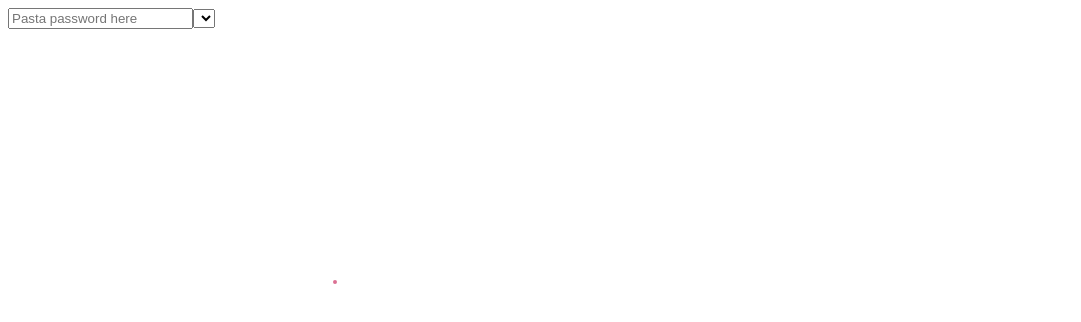
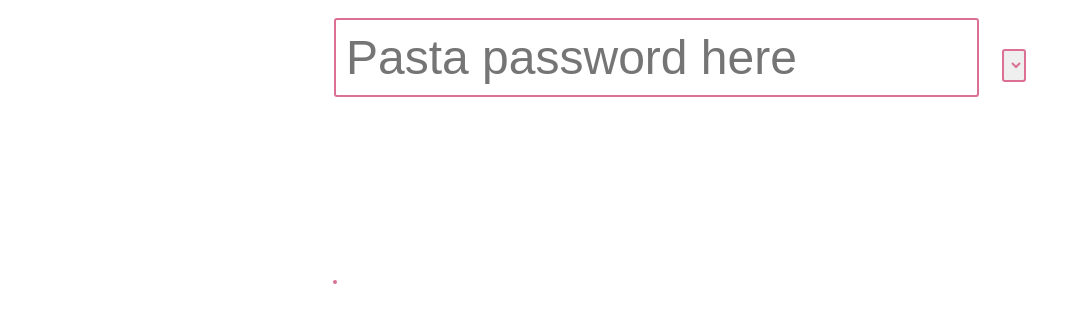
Before and after one commit to spences10/characters-from-password, a Next.js app: page / in a window 1280 px wide. Shown: the top 322 px of the page, without its empty margins (0-1081 px from the left). Built offline with nearby package versions, Linux system fonts and the light colour scheme.

Commit message:
moar styled-components

```diff
--- a/components/MainForm.js
+++ b/components/MainForm.js
@@ -1,7 +1,37 @@
 import React from 'react'
 import styled from 'styled-components'
 
+const CharacterInput = styled.input.attrs({
+  // we can define static props
+  type: 'password',
+  placeholder: 'Pasta password here',
 
+  // or we can define dynamic ones
+  margin: (props) => props.size || '10px',
+  padding: (props) => props.size || '10px'
+})`
+  color: palevioletred;
+  font-size: 3em;
+  border: 2px solid palevioletred;
+  border-radius: 3px;
+  position: relative;
+  top: 25%;
+  left: 25%;
+
+  /* here we use the dynamically computed props */
+  margin: ${(props) => props.margin};
+  padding: ${(props) => props.padding};
+`
+
+const CharacterSelect = styled.select`
+  color: palevioletred;
+  font-size: 1.5em;
+  border: 2px solid palevioletred;
+  border-radius: 3px;
+  position: relative;
+  top: 35%;
+  left: 26%;
+`
 
 const ResultsDiv = styled.div`
   color: palevioletred;
@@ -56,17 +86,15 @@ class MainForm extends React.Component {
     return (
       <div>
         <form>
-          <input
-            type='password'
-            placeholder='Pasta password here'
+          <CharacterInput
             value={this.state.password}
             onChange={e => this.setState({password: e.target.value})}
           />
-          <select
+          <CharacterSelect
             onChange={e => this.setState({selected: e.target.value})}
           >
             {list}
-          </select>
+          </CharacterSelect>
         </form>
         <ResultsDiv>
           <label>{characterFromPassword}</label>
```
